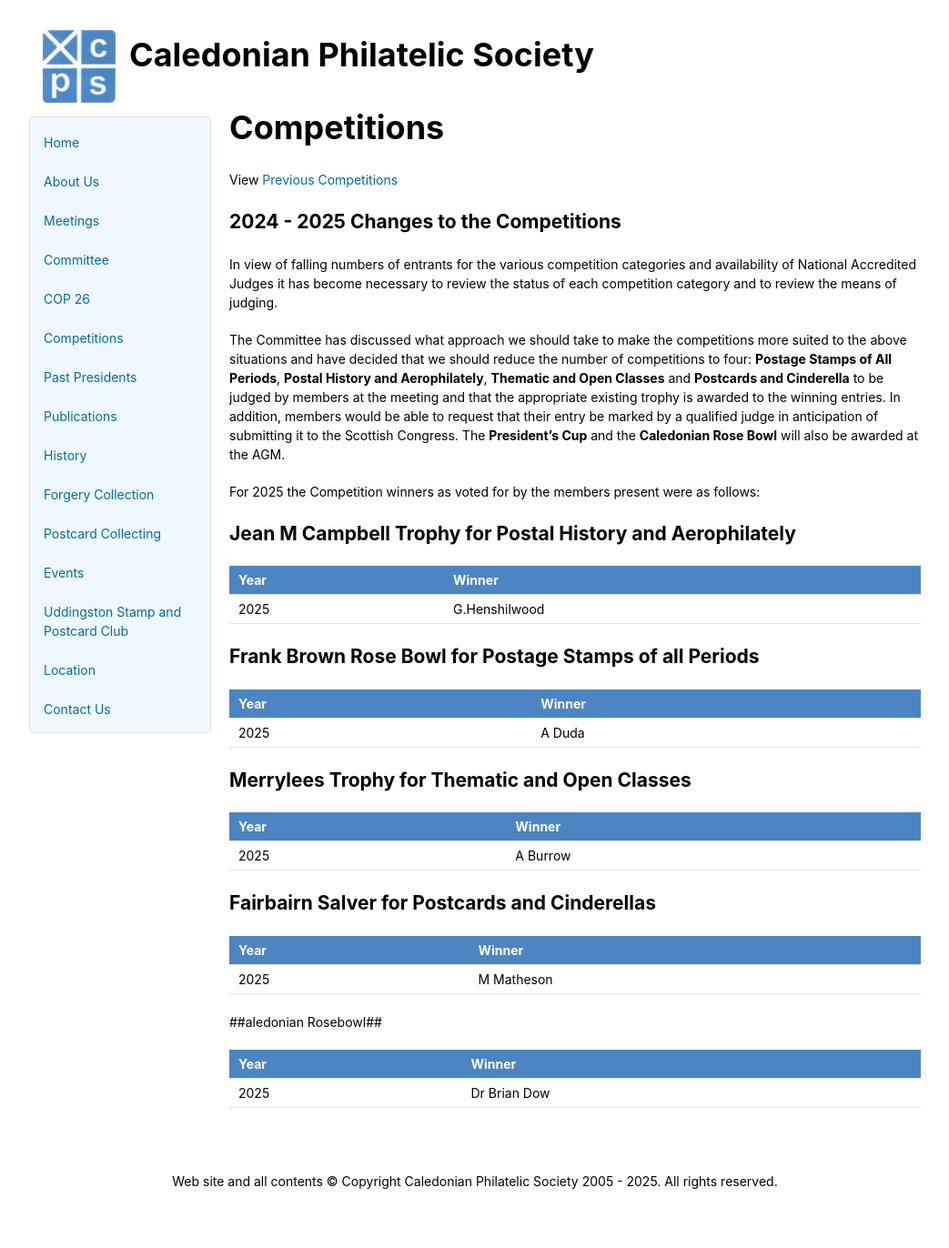
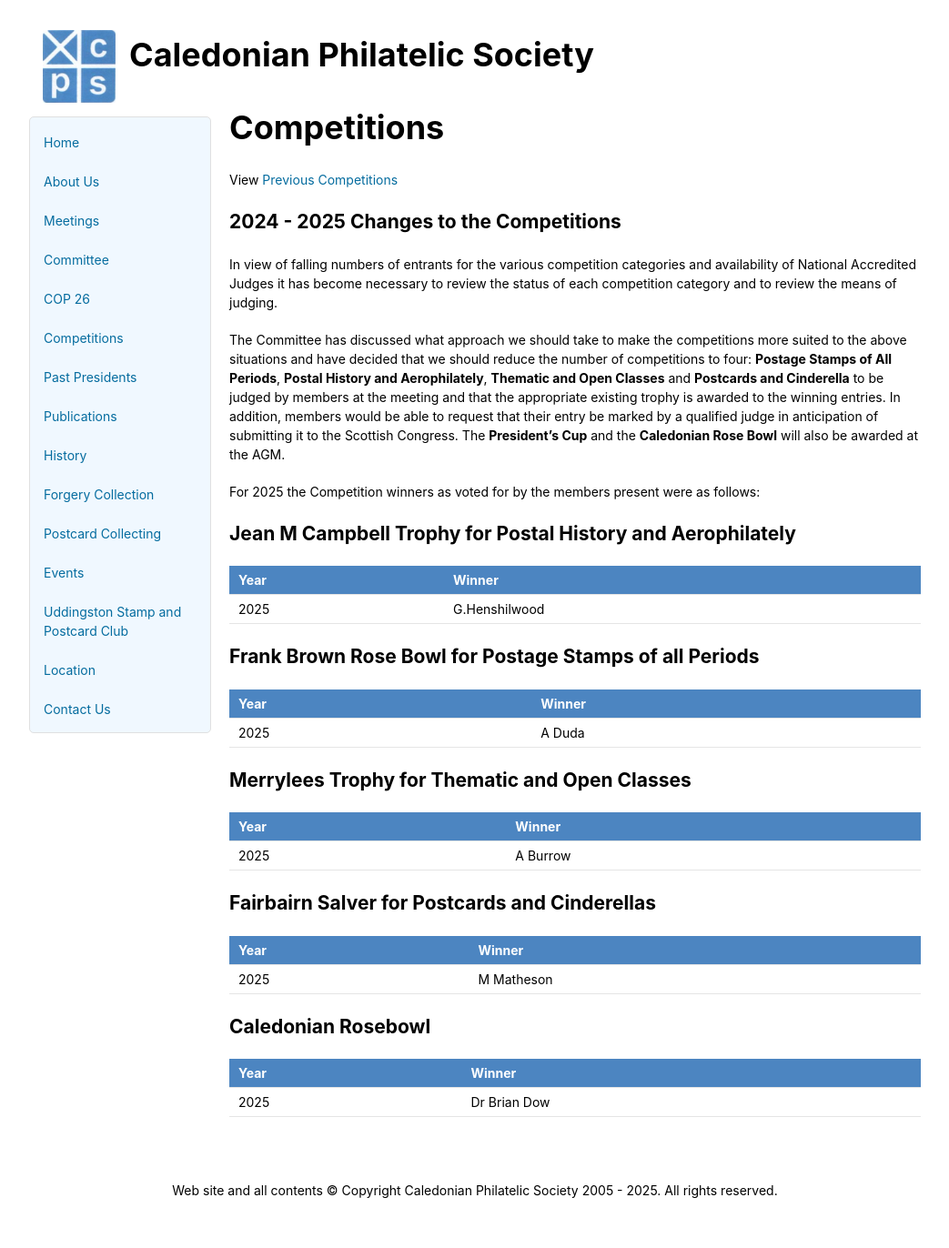
Before and after one commit to astalker/caledonian-stamps, a Jekyll site: the page built from competitions.md, in a window 1280 px wide. Shown: the whole page at 91% size, without its empty margins (118-1161 px from the left). Built offline with Jekyll 4.4.1, drawn with Linux system fonts in a browser that asks for light colours; our own code applies the rules of GitHub Pages for plain Markdown files.

Commit message:
Correction to heading for Caley Rosebowl

```diff
--- a/competitions.md
+++ b/competitions.md
@@ -34,7 +34,7 @@ Year | Winner
 ---- | ------
 2025 | M Matheson
 
-##aledonian Rosebowl##
+## Caledonian Rosebowl
 
 Year | Winner
 ---- | ------
```
